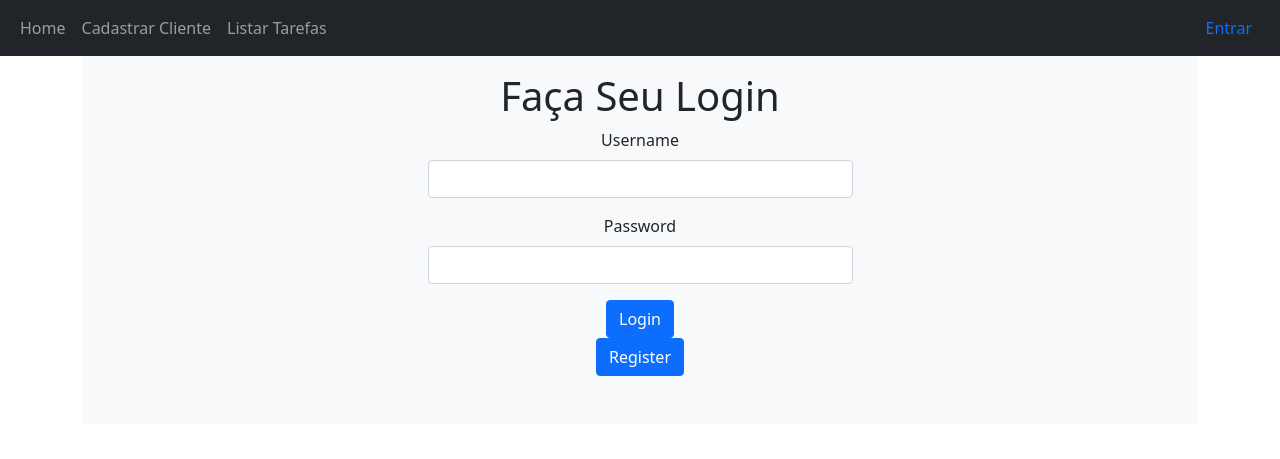
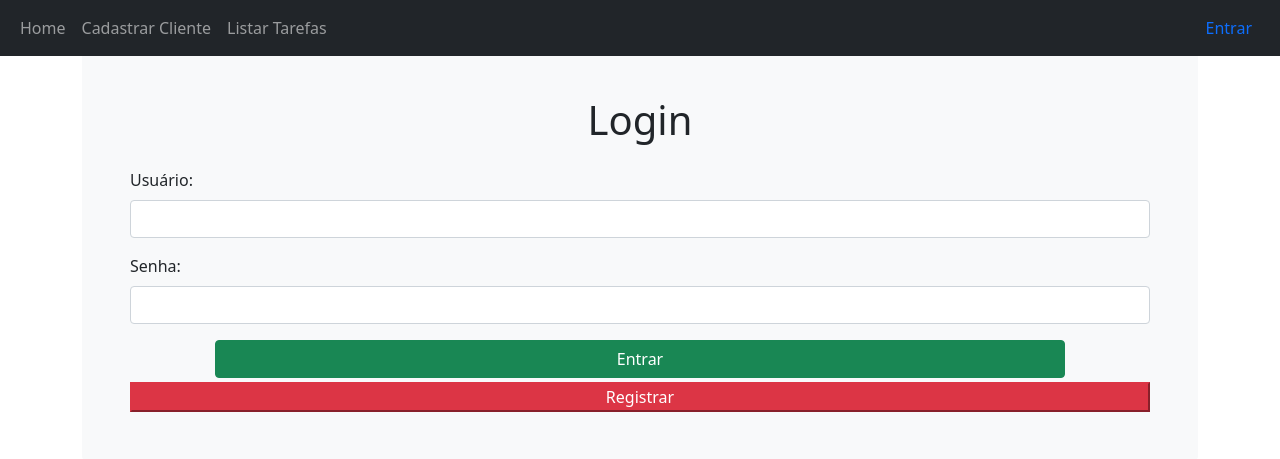
Before and after one commit to Wenderson-Oscar/Task_Manager, a Django app: page /login_client in a window 1280 px wide. Shown: the top 459 px of the page. Run offline with Django 4.2, Linux system fonts and the light colour scheme.

Commit message:
estilizando login/register

```diff
--- a/templates/client/register.html
+++ b/templates/client/register.html
@@ -7,6 +7,9 @@
             <div class="form-group">
                 {{ form.as_p }}
              </div>
-            <button type="submit" class="save btn btn-default">Cadastrar</button>
+             <div class="d-flex justify-content-end">
+                <a class="btn btn-danger" href="javascript:history.back()">Cancelar</a>
+                <button type="submit" class="save btn btn-success">Cadastrar</button>
+            </div>
     </form>
 {% endblock %}
--- a/templates/home.html
+++ b/templates/home.html
@@ -14,23 +14,28 @@
 
     {% else %}
         <br>
-        <center><h1>Faça Seu Login</h1></center>
-        <center><div class="col-md-5 order-md-1">
-            <form method="post" action="{% url 'authenticate_client'%}">
-                {% csrf_token %}
-                    <div class="mb-3" >
-                        <label for="exampleInputEmail1" class="form-label">Username</label>
-                        <input name="username" type="text" class="form-control" id="exampleInputEmail1" aria-describedby="emailHelp">
-                    </div>
-                    <div class="mb-3">
-                        <label for="exampleInputPassword1" class="form-label">Password</label>
-                        <input name="password" type="password" class="form-control" id="exampleInputPassword1">
-                    </div>
-                <button type="submit" class="btn btn-primary">Login</button>
-            </form>
-        </div>
+        <h1 class="font-weight-light my-4 text-center">Login</h1>
+        <form class="form-horizontal" method="post" action="{% url 'authenticate_client'%}">
+            {% csrf_token %}
+            <div class="mb-3">
+                <label for="exampleInputEmail1" class="form-label">Usuário:</label>
+                <input name="username" type="text" class="form-control" required>
+            </div>
+            <div class="mb-3">
+                <label for="exampleInputPassword1" class="form-label">Senha:</label>
+                <input name="password" type="password" class="form-control" required>
+            </div>
+            <div class="form-row">
+                <div class="col-md-10 offset-md-1">
+                  <div class="form-group mt-0 mb-1">
+                      <button type="submit" class="col-md-12 btn btn-success">Entrar
+                      </button>
+                  </div>
+               </div>
+             </div>
+        </form>
         <a href="{% url 'register' %}">
-            <button type="submit" class="btn btn-primary">Register</button>
+            <button type="submit" class="col-md-12 btn-danger">Registrar</button>
         </a>
     {% endif %}
     </body>
--- a/templates/task/add_task.html
+++ b/templates/task/add_task.html
@@ -9,7 +9,7 @@
                     {{ form.as_p }}
                 </div>
                 <div class="d-flex justify-content-end">
-                    <a class="btn btn-outline-danger" href="javascript:history.back()">Cancelar</a>
+                    <a class="btn btn-danger" href="javascript:history.back()">Cancelar</a>
                     <button type="submit" class="save btn btn-success">Salvar</button>
                 </div>
         </form>
--- a/templates/task/list_task.html
+++ b/templates/task/list_task.html
@@ -21,7 +21,7 @@
         {% for tasks in task %}
         <div class="card border border-success">
             <div class="card-header d-flex justify-content-between">
-            Titulo: {{tasks.titulo}}<br>
+            Nome: {{tasks.titulo}}<br>
             Status: {{tasks.status}}<br>
             <li>
                 <a  href="{% url 'detail_task' id=tasks.id %}">
```
Also changed, not shown: accounts/forms.py (+7 -2 lines), db.sqlite3.
